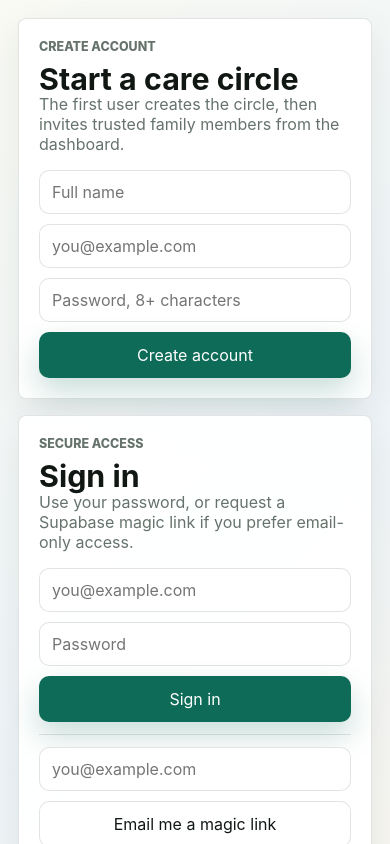
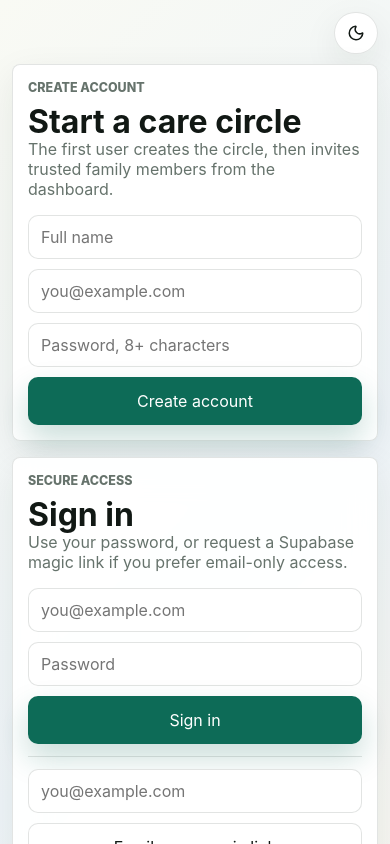
Before and after one commit to bernieboy0001/STARTHOMEX, a Next.js app: page /sign-in in a window 390 px wide. Shown: the top 844 px of the page. Built offline with nearby package versions, Linux system fonts and the light colour scheme; no server answers.

Commit message:
Improve mobile layout and add dark mode

```diff
--- a/app/dashboard/page.tsx
+++ b/app/dashboard/page.tsx
@@ -2,6 +2,7 @@ import Link from "next/link";
 import { redirect } from "next/navigation";
 import { ClipboardList, FileVideo, HeartPulse, ShieldCheck, UsersRound } from "lucide-react";
 import { VideoUploadForm } from "@/components/video-upload-form";
+import { ThemeToggle } from "@/components/theme-toggle";
 import { createNote, createTask, createVideo } from "./actions";
 import { createInviteLink } from "./invite-actions";
 import { inviteUrl } from "@/lib/invites";
@@ -107,6 +108,7 @@ export default async function DashboardPage({ searchParams }: { searchParams?: P
           <img className="brand-logo" src="/homex-logo.png" alt="HOMEX" />
           <span><strong>HOMEX</strong><span>Care at home</span></span>
         </Link>
+        <ThemeToggle />
         <nav className="nav">
           <a href="#overview">Overview</a>
           <a href="#invite">Invite family</a>
--- a/app/globals.css
+++ b/app/globals.css
@@ -3,6 +3,7 @@
   --muted: #66736c;
   --paper: #fbfbf7;
   --surface: rgba(255, 255, 255, 0.94);
+  --surface-solid: #ffffff;
   --line: rgba(31, 48, 40, 0.13);
   --green: #0d6b57;
   --green-soft: #dff5e7;
@@ -10,6 +11,29 @@
   --coral: #e36d4f;
   --gold: #f5c85b;
   --shadow: 0 12px 36px rgba(20, 32, 27, 0.08);
+  --field: #ffffff;
+  --rail: rgba(251, 251, 247, 0.92);
+  --main-bg: linear-gradient(135deg, #f9faf4, #eef4f8 58%, #faf7ef);
+  color-scheme: light;
+}
+
+:root[data-theme="dark"] {
+  --ink: #edf7f3;
+  --muted: #a8bbb3;
+  --paper: #0d1412;
+  --surface: rgba(18, 29, 25, 0.94);
+  --surface-solid: #121d19;
+  --line: rgba(225, 244, 235, 0.13);
+  --green: #32a98e;
+  --green-soft: rgba(50, 169, 142, 0.16);
+  --blue: #78a3ff;
+  --coral: #ff9b81;
+  --gold: #f7d36e;
+  --shadow: 0 12px 36px rgba(0, 0, 0, 0.28);
+  --field: #0f1916;
+  --rail: rgba(13, 20, 18, 0.94);
+  --main-bg: linear-gradient(135deg, #0d1412, #121b22 58%, #171611);
+  color-scheme: dark;
 }
 
 * { box-sizing: border-box; }
@@ -40,7 +64,7 @@ button { cursor: pointer; }
   height: 100vh;
   padding: 24px;
   border-right: 1px solid var(--line);
-  background: rgba(251, 251, 247, 0.9);
+  background: var(--rail);
   backdrop-filter: blur(18px);
 }
 
@@ -49,6 +73,40 @@ button { cursor: pointer; }
   align-items: center;
   gap: 12px;
   margin-bottom: 34px;
+}
+
+.theme-toggle {
+  min-height: 42px;
+  display: inline-flex;
+  align-items: center;
+  justify-content: center;
+  gap: 8px;
+  padding: 10px 12px;
+  border: 1px solid var(--line);
+  border-radius: 999px;
+  color: var(--ink);
+  background: var(--surface);
+  box-shadow: var(--shadow);
+}
+
+.rail .theme-toggle {
+  width: 100%;
+  margin: -16px 0 18px;
+  box-shadow: none;
+}
+
+.floating-tools {
+  position: absolute;
+  z-index: 3;
+  top: 18px;
+  right: 18px;
+}
+
+.top-tools {
+  width: min(1120px, 100%);
+  margin: 0 auto 14px;
+  display: flex;
+  justify-content: flex-end;
 }
 
 .mark, .brand-logo {
@@ -68,7 +126,7 @@ button { cursor: pointer; }
 .brand-logo {
   object-fit: contain;
   border-radius: 10px;
-  background: white;
+  background: var(--surface-solid);
 }
 
 .brand strong, .brand span { display: block; }
@@ -96,7 +154,7 @@ button { cursor: pointer; }
 .main {
   min-width: 0;
   padding: 30px;
-  background: linear-gradient(135deg, #f9faf4, #eef4f8 58%, #faf7ef);
+  background: var(--main-bg);
 }
 
 .hero {
@@ -105,6 +163,14 @@ button { cursor: pointer; }
   overflow: hidden;
   color: white;
   background: #112019;
+}
+
+:root[data-theme="dark"] .hero::before {
+  background:
+    linear-gradient(90deg, rgba(4, 9, 8, 0.92), rgba(4, 9, 8, 0.64), rgba(4, 9, 8, 0.24)),
+    url("https://images.unsplash.com/photo-1516307365426-bea591f05011?auto=format&fit=crop&w=2200&q=86");
+  background-size: cover;
+  background-position: center;
 }
 
 .hero::before {
@@ -137,7 +203,7 @@ button { cursor: pointer; }
   height: auto;
   margin-bottom: 22px;
   border-radius: 16px;
-  background: rgba(255, 255, 255, 0.94);
+  background: var(--surface-solid);
   box-shadow: 0 18px 52px rgba(0, 0, 0, 0.22);
 }
 
@@ -185,6 +251,10 @@ h1 {
   padding: 12px 16px;
   border-radius: 10px;
   border: 1px solid transparent;
+  display: inline-flex;
+  align-items: center;
+  justify-content: center;
+  text-align: center;
   transition: transform 160ms ease, box-shadow 160ms ease;
 }
 
@@ -196,7 +266,7 @@ h1 {
 
 .ghost {
   color: var(--ink);
-  background: rgba(255, 255, 255, 0.76);
+  background: var(--surface);
   border-color: var(--line);
 }
 
@@ -252,7 +322,7 @@ h2 {
   padding: 15px;
   border: 1px solid var(--line);
   border-radius: 8px;
-  background: rgba(255, 255, 255, 0.76);
+  background: var(--surface);
 }
 
 .row strong, .row span { display: block; }
@@ -267,6 +337,12 @@ h2 {
   border-radius: 8px;
   color: #4a2a1f;
   background: #fff4ea;
+}
+
+:root[data-theme="dark"] .notice {
+  color: #ffe4d8;
+  background: rgba(111, 43, 28, 0.42);
+  border-color: rgba(255, 155, 129, 0.28);
 }
 
 .notice strong, .notice span { display: block; }
@@ -308,6 +384,11 @@ h2 {
   background: #fff4f0;
 }
 
+:root[data-theme="dark"] .danger {
+  color: #ffd4c9;
+  background: rgba(141, 39, 25, 0.24);
+}
+
 button:disabled, input:disabled, select:disabled, textarea:disabled {
   cursor: not-allowed;
   opacity: 0.62;
@@ -323,7 +404,7 @@ button:disabled, input:disabled, select:disabled, textarea:disabled {
   overflow: hidden;
   border: 1px solid var(--line);
   border-radius: 8px;
-  background: rgba(255, 255, 255, 0.82);
+  background: var(--surface);
 }
 
 .video-frame {
@@ -357,15 +438,47 @@ input, select, textarea {
   padding: 10px 12px;
   border-radius: 10px;
   border: 1px solid var(--line);
-  background: white;
+  color: var(--ink);
+  background: var(--field);
 }
 
 textarea { min-height: 110px; resize: vertical; }
 
 @media (max-width: 980px) {
   .shell { grid-template-columns: 1fr; }
-  .rail { position: static; height: auto; }
-  .nav { display: flex; overflow-x: auto; }
+  .rail {
+    position: sticky;
+    z-index: 5;
+    top: 0;
+    height: auto;
+    padding: 12px;
+  }
+  .brand {
+    margin-bottom: 12px;
+  }
+  .brand-logo {
+    width: 38px;
+    height: 38px;
+  }
+  .rail .theme-toggle {
+    width: auto;
+    margin: 0 0 12px;
+    min-height: 38px;
+  }
+  .nav {
+    display: flex;
+    gap: 6px;
+    overflow-x: auto;
+    padding-bottom: 2px;
+    scrollbar-width: none;
+  }
+  .nav::-webkit-scrollbar { display: none; }
+  .nav a {
+    flex: 0 0 auto;
+    min-height: 38px;
+    padding: 9px 11px;
+    white-space: nowrap;
+  }
   .main { padding: 18px; }
   .grid-4, .grid-2 { grid-template-columns: 1fr; }
   .auth-grid { grid-template-columns: 1fr; margin: 0 auto; }
@@ -373,3 +486,79 @@ textarea { min-height: 110px; resize: vertical; }
   .hero-content { padding: 34px 20px 180px; }
   h1 { font-size: 3.4rem; }
 }
+
+@media (max-width: 640px) {
+  .main { padding: 12px; }
+  .hero { min-height: auto; }
+  .hero-content {
+    min-height: 100svh;
+    padding: 84px 18px 48px;
+    justify-content: center;
+  }
+  .hero-logo {
+    width: min(150px, 48vw);
+    margin-bottom: 16px;
+    border-radius: 12px;
+  }
+  h1 {
+    font-size: 2.42rem;
+    line-height: 1.04;
+  }
+  h2 {
+    font-size: 2rem;
+    line-height: 1.06;
+  }
+  h3 { font-size: 1.12rem; }
+  .hero p:not(.eyebrow) {
+    font-size: 1rem;
+    line-height: 1.48;
+  }
+  .actions {
+    width: 100%;
+    display: grid;
+    grid-template-columns: 1fr;
+  }
+  .button, .ghost {
+    width: 100%;
+    min-height: 48px;
+  }
+  .floating-tools {
+    top: 12px;
+    right: 12px;
+  }
+  .theme-toggle span { display: none; }
+  .top-tools {
+    padding: 0 0 10px;
+    margin-bottom: 0;
+  }
+  .page-head {
+    display: grid;
+    gap: 12px;
+  }
+  .panel, .metric, .card {
+    padding: 15px;
+  }
+  .grid-4 {
+    gap: 10px;
+  }
+  .metric {
+    display: grid;
+    grid-template-columns: auto 1fr;
+    column-gap: 10px;
+    align-items: center;
+  }
+  .metric strong {
+    grid-column: 2;
+    margin-top: 2px;
+  }
+  .panel-head {
+    display: grid;
+  }
+  .copy-row span,
+  .row span {
+    overflow-wrap: anywhere;
+  }
+  input, select, textarea {
+    font-size: 16px;
+  }
+}
--- a/app/onboarding/page.tsx
+++ b/app/onboarding/page.tsx
@@ -1,10 +1,14 @@
 import { createCareCircle } from "./actions";
+import { ThemeToggle } from "@/components/theme-toggle";
 
 export default async function OnboardingPage({ searchParams }: { searchParams?: Promise<{ error?: string }> }) {
   const query = await searchParams;
 
   return (
     <main className="main">
+      <div className="top-tools">
+        <ThemeToggle />
+      </div>
       <section className="panel" style={{ maxWidth: 820, margin: "4vh auto" }}>
         <p className="eyebrow">Create care circle</p>
         <h2>Set up the first care plan.</h2>
--- a/app/page.tsx
+++ b/app/page.tsx
@@ -1,8 +1,12 @@
 import Link from "next/link";
+import { ThemeToggle } from "@/components/theme-toggle";
 
 export default function HomePage() {
   return (
     <main className="hero">
+      <div className="floating-tools">
+        <ThemeToggle />
+      </div>
       <section className="hero-content">
         <img className="hero-logo" src="/homex-logo.png" alt="HOMEX" />
         <p className="eyebrow">Home recovery coordination</p>
--- a/app/sign-in/page.tsx
+++ b/app/sign-in/page.tsx
@@ -1,4 +1,5 @@
 import Link from "next/link";
+import { ThemeToggle } from "@/components/theme-toggle";
 import { sendMagicLink, signInWithPassword, signUpWithPassword } from "./actions";
 
 export default async function SignInPage({ searchParams }: { searchParams?: Promise<{ error?: string; sent?: string }> }) {
@@ -7,6 +8,9 @@ export default async function SignInPage({ searchParams }: { searchParams?: Prom
 
   return (
     <main className="main">
+      <div className="top-tools">
+        <ThemeToggle />
+      </div>
       <section className="auth-grid">
         <article className="panel">
           <p className="eyebrow">Create account</p>
--- a/app/superadmin/page.tsx
+++ b/app/superadmin/page.tsx
@@ -1,4 +1,5 @@
 import Link from "next/link";
+import { ThemeToggle } from "@/components/theme-toggle";
 import { createAdminClient } from "@/lib/supabase/admin";
 import { requireSuperAdmin } from "@/lib/auth";
 import { deleteAuthUser, revokeInvite, revokeMembership } from "./actions";
@@ -50,6 +51,7 @@ export default async function SuperAdminPage({ searchParams }: { searchParams?:
           <img className="brand-logo" src="/homex-logo.png" alt="HOMEX" />
           <span><strong>HOMEX</strong><span>Superadmin</span></span>
         </Link>
+        <ThemeToggle />
         <nav className="nav">
           <a href="#users">Users</a>
           <a href="#memberships">Access</a>
--- /dev/null
+++ b/components/theme-toggle.tsx
@@ -0,0 +1,30 @@
+"use client";
+
+import { Moon, Sun } from "lucide-react";
+import { useEffect, useState } from "react";
+
+export function ThemeToggle() {
+  const [theme, setTheme] = useState<"light" | "dark">("light");
+
+  useEffect(() => {
+    const saved = window.localStorage.getItem("homex-theme");
+    const prefersDark = window.matchMedia("(prefers-color-scheme: dark)").matches;
+    const next = saved === "dark" || (!saved && prefersDark) ? "dark" : "light";
+    setTheme(next);
+    document.documentElement.dataset.theme = next;
+  }, []);
+
+  function toggleTheme() {
+    const next = theme === "dark" ? "light" : "dark";
+    setTheme(next);
+    document.documentElement.dataset.theme = next;
+    window.localStorage.setItem("homex-theme", next);
+  }
+
+  return (
+    <button className="theme-toggle" type="button" onClick={toggleTheme} aria-label="Toggle dark mode">
+      {theme === "dark" ? <Sun size={18} /> : <Moon size={18} />}
+      <span>{theme === "dark" ? "Light" : "Dark"}</span>
+    </button>
+  );
+}
```
